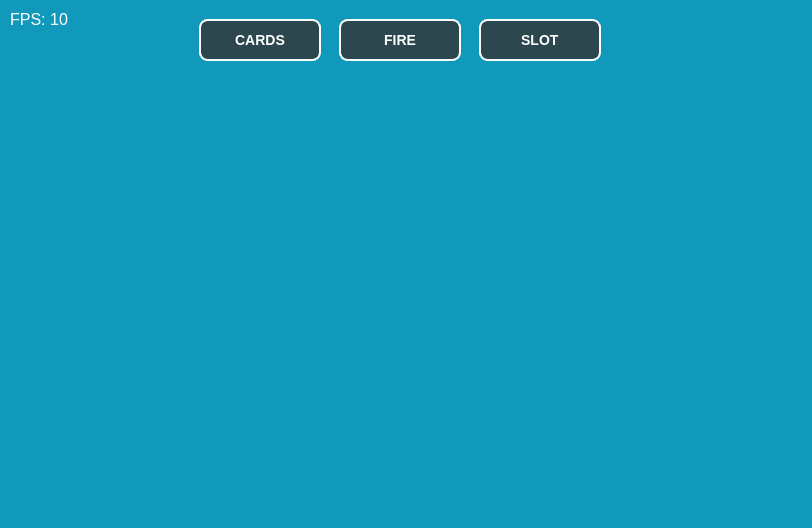
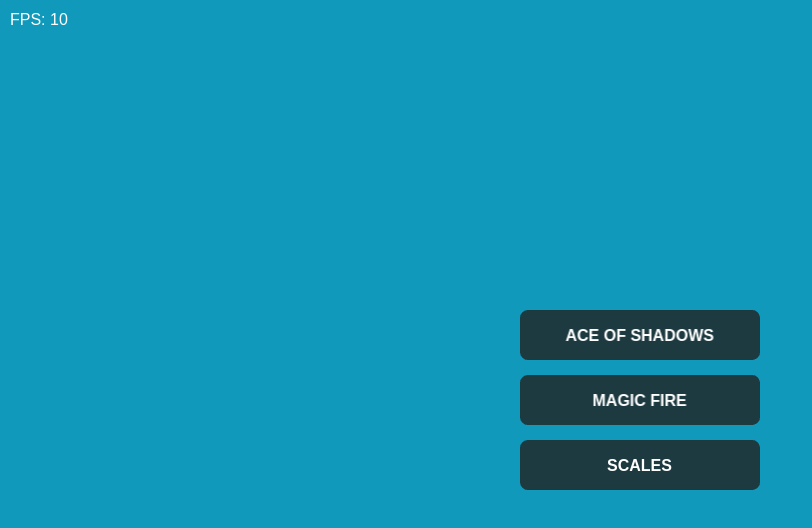
Before and after one commit to macetini/three-tasks-assignment, a website built with Vite: page index.html in a window 1280 px wide. Shown: the whole page, without its empty margins (0-812 px from the left). Built offline with nearby package versions, Linux system fonts and the light colour scheme; animation ran at ten frames a second.

Commit message:
refactor: enhance PixiJS application structure and styling

```diff
--- a/src/core/Game.ts
+++ b/src/core/Game.ts
@@ -13,10 +13,9 @@ export class Game {
         // Initialize with responsive settings
         await this.app.init({
             resizeTo: globalThis.window,
-            width: window.innerWidth,
-            height: window.innerHeight,
             autoDensity: true,
             antialias: true,
+            resolution: window.devicePixelRatio || 1,
             backgroundColor: 0x1099bb
 
         });
@@ -27,6 +26,9 @@ export class Game {
         gameContext.bootstrap();
 
         this.addDebugInfo();
+
+        const container = document.getElementById('game-container') || document.body;
+        container.appendChild(this.app.canvas);
     }
 
     private addDebugInfo(): void {
--- a/src/core/context/GameContext.ts
+++ b/src/core/context/GameContext.ts
@@ -16,7 +16,7 @@ export class GameContext {
     constructor(app: Application) {
         this.app = app;
         this.assetService = new AssetService();
-        this.mediatorMap = new MediatorMap(this.assetService);
+        this.mediatorMap = new MediatorMap(this.app, this.assetService);
     }
 
     public async bootstrap() {
--- a/src/core/mvcs/view/AbstractMediator.ts
+++ b/src/core/mvcs/view/AbstractMediator.ts
@@ -1,10 +1,12 @@
 // src/core/mvcs/mediators/AbstractMediator.ts
+import type { Application } from 'pixi.js';
 import type { AssetService } from '../service/AssetService';
 import type { AbstractView } from './AbstractView';
 import type { MediatorMap } from './MediatorMap';
 
 export abstract class AbstractMediator<T extends AbstractView> {
     protected view!: T;
+    protected app!: Application;
     protected assetService!: AssetService;
     protected mediatorMap!: MediatorMap;
     //protected signalBus!: SignalBus;
@@ -13,7 +15,8 @@ export abstract class AbstractMediator<T extends AbstractView> {
         this.view = view;
     }
 
-    public setterInject(assetService: AssetService, mediatorMap: MediatorMap): void {
+    public setterInject(app: Application, assetService: AssetService, mediatorMap: MediatorMap): void {
+        this.app = app;
         this.assetService = assetService;
         this.mediatorMap = mediatorMap;
     }
@@ -34,5 +37,5 @@ export abstract class AbstractMediator<T extends AbstractView> {
         // In a real framework, we would auto-remove signal listeners here.
     }
 
-    public viewComponent(): T { return this.view; }
+    protected viewComponent(): T { return this.view; }
 }
--- a/src/core/mvcs/view/MediatorMap.ts
+++ b/src/core/mvcs/view/MediatorMap.ts
@@ -1,4 +1,5 @@
 // src/core/mvcs/MediatorMap.ts
+import type { Application } from "pixi.js";
 import type { AssetService } from "../service/AssetService";
 import type { AbstractMediator } from "./AbstractMediator";
 import type { AbstractView } from "./AbstractView";
@@ -8,9 +9,11 @@ type MediatorClass<T extends AbstractView> = new (view: T) => AbstractMediator<T
 export class MediatorMap {
     private readonly mappings: Map<string, MediatorClass<any>> = new Map();
 
+    private readonly app: Application;
     private readonly assetService: AssetService;
 
-    constructor(assetService: AssetService) {
+    constructor(app: Application, assetService: AssetService) {
+        this.app = app;
         this.assetService = assetService;
     }
 
@@ -30,7 +33,7 @@ export class MediatorMap {
     }
 
     /**
-     * The register function is called by the RootViewMediator (or others)
+     * The register function is called when a view is added to the stage
      */
     public register<T extends AbstractView>(view: T): AbstractMediator<T> {
         const MediatorClass = this.mappings.get(view.constructor.name);
@@ -40,7 +43,7 @@ export class MediatorMap {
         }
 
         const mediator = new MediatorClass(view);
-        mediator.setterInject(this.assetService, this);
+        mediator.setterInject(this.app, this.assetService, this);
         mediator.onRegister();
 
         return mediator;
--- a/src/core/mvcs/view/component/MainMenuView.ts
+++ b/src/core/mvcs/view/component/MainMenuView.ts
@@ -3,44 +3,65 @@ import { Container, Graphics, Text } from 'pixi.js';
 import { AbstractView } from '../AbstractView';
 
 export class MainMenuView extends AbstractView {
-    // We'll expose these so the Mediator can listen to them
-    public readonly btnTask1 = new Container();
-    public readonly btnTask2 = new Container();
-    public readonly btnTask3 = new Container();
+    private _buttons: Container[] = [];
+    private readonly BUTTON_GAP = 15;
 
-    public override init(): void {
-        const buttonWidth = 120;
-        const spacing = 20;
+    public init(): void {
+        this.createButton("ACE OF SHADOWS", "CARDS");
+        this.createButton("MAGIC FIRE", "FIRE");
+        this.createButton("SCALES", "SLOT");
 
-        // Create 3 buttons
-        this.createButton(this.btnTask1, "CARDS", 0);
-        this.createButton(this.btnTask2, "FIRE", 1);
-        this.createButton(this.btnTask3, "SLOT", 2);
-
-        // Position the menu at the top center
-        this.x = 400; // Assuming 800 width, or handle in resize
-        this.y = 40;
+       // this.layout(); // Call once at init
     }
 
-    private createButton(container: Container, label: string, index: number): void {
+    private createButton(label: string, taskType: string): void {
+        const btn = new Container();
+        btn.cursor = 'pointer';
+        btn.eventMode = 'static';
+
         const bg = new Graphics()
-            .roundRect(-60, -20, 120, 40, 8)
-            .fill({ color: 0x333333, alpha: 0.8 })
-            .stroke({ width: 2, color: 0xffffff });
+            .roundRect(0, 0, 240, 50, 8)
+            .fill({ color: 0x222222, alpha: 0.8 });
 
         const txt = new Text({
             text: label,
-            style: { fill: 0xffffff, fontSize: 14, fontWeight: 'bold' }
+            style: { fill: 0xffffff, fontSize: 16, fontWeight: 'bold' }
         });
         txt.anchor.set(0.5);
+        txt.position.set(120, 25);
 
-        container.addChild(bg, txt);
-        container.x = (index - 1) * 140; // Spread them out
+        btn.addChild(bg, txt);
 
-        // Make interactive
-        container.interactive = true;
-        container.cursor = 'pointer';
+        btn.on('pointertap', () => {
+            //this.dispatchEvent(new CustomEvent('MENU_CLICK', { detail: taskType }));
+        });
 
-        this.addChild(container);
+        this.addChild(btn);
+        this._buttons.push(btn);
+    }
+
+    /**
+    * Aligns buttons vertically and centers the entire menu within
+    * the provided dimensions.
+    *
+    * @param width The current width of the Pixi screen
+    * @param height The current height of the Pixi screen
+    */
+    public layout(width: number, height: number): void {
+        const BTN_W = 240;
+        const BTN_H = 50;
+        let totalHeight = 0;
+
+        this._buttons.forEach((btn, index) => {
+            // Center buttons horizontally relative to this view's (0,0)
+            btn.x = -BTN_W / 2;
+            btn.y = index * (BTN_H + this.BUTTON_GAP);
+            totalHeight = btn.y + BTN_H;
+        });
+
+        // Optional: If you want the menu itself to be centered
+        // in your fixed virtual space (e.g. 1000px height)
+        this.y = height / 2 - totalHeight* 0.5;
+        this.x = width * 0.5;
     }
 }
--- a/src/core/mvcs/view/component/RootView.ts
+++ b/src/core/mvcs/view/component/RootView.ts
@@ -4,18 +4,22 @@ import { AbstractView } from '../AbstractView';
 
 export class RootView extends AbstractView {
     // We create dedicated layers for depth management
-    private backgroundLayer: Container = new Container();
-    private taskLayer: Container = new Container();
-    private uiLayer: Container = new Container();
+    private _backgroundLayer: Container = new Container();
+    private _taskLayer: Container = new Container();
+
+    private readonly _uiLayer: Container = new Container();
+    public get uiLayer(): Container {
+        return this._uiLayer;
+    }
 
     public override init(): void {
-        this.addChild(this.backgroundLayer);
-        this.addChild(this.taskLayer);
-        this.addChild(this.uiLayer);
+        this.addChild(this._backgroundLayer);
+        this.addChild(this._taskLayer);
+        this.addChild(this._uiLayer);
     }
 
     public addUI(view: AbstractView): void {
-        this.uiLayer.addChild(view);
+        this._uiLayer.addChild(view);
         view.init();
     }
 
@@ -23,15 +27,13 @@ export class RootView extends AbstractView {
      * The MainMediator calls this to swap Task 1, 2, or 3.
      */
     public setTaskView(view: AbstractView): void {
-        // 1. Clean up the previous view properly [RobotLegs style]
-        if (this.taskLayer.children.length > 0) {
-            const oldView = this.taskLayer.children[0] as AbstractView;
+        if (this._taskLayer.children.length > 0) {
+            const oldView = this._taskLayer.children[0] as AbstractView;
             if (oldView.dispose) oldView.dispose();
-            this.taskLayer.removeChildren();
+            this._taskLayer.removeChildren();
         }
 
-        // 2. Add the new view to the dedicated task layer
-        this.taskLayer.addChild(view);
+        this._taskLayer.addChild(view);
         view.init();
     }
 }
--- a/src/core/mvcs/view/mediator/MainMenuMediator.ts
+++ b/src/core/mvcs/view/mediator/MainMenuMediator.ts
@@ -4,29 +4,36 @@ import { MainMenuView } from '../component/MainMenuView';
 
 export class MainMenuMediator extends AbstractMediator<MainMenuView> {
 
-    public override onRegister(): void {
-        // RobotLegs style: Map signals/events to local handlers
-        this.view.btnTask1.on('pointerdown', () => this.onTaskRequest('CARDS'));
-        this.view.btnTask2.on('pointerdown', () => this.onTaskRequest('FIRE'));
-        this.view.btnTask3.on('pointerdown', () => this.onTaskRequest('SLOT'));
+    protected override viewComponent(): MainMenuView {
+        return this.view;
     }
 
-    private onTaskRequest(task: string): void {
-        console.log(`[MainMenuMediator] Requesting task: ${task}`);
+    public override onRegister(): void {
+        requestAnimationFrame(() => this.applyLayout());
+        this.app.renderer.on('resize', this.onResize);
+    }
 
-        /**
-         * SENIOR TIP: In a full framework, we'd dispatch a Signal here.
-         * For now, we'll use a custom DOM event or a callback passed
-         * through the mediatorMap if you want to keep it simple.
-         */
-        const event = new CustomEvent('SWITCH_TASK', { detail: task });
-        window.dispatchEvent(event);
+    private readonly onResize = (): void => {
+        this.applyLayout();
+    };
+
+    private applyLayout(): void {
+        const { width, height } = this.app.screen;
+
+        // Sanity check: CSS aspect-ratio ensures width < height for portrait
+        // If height is impossible, skip this update to prevent jumping
+        // I had some issues with this in the past
+        if (height > window.innerHeight * 1.5) {
+            console.error('[MainMenuMediator] Skipping layout update due to impossible height');
+            return;
+        }
+
+        console.log('[MainMenuMediator] Layout update', width, height);
+        this.view.layout(width, height);
     }
 
     public override onRemove(): void {
-        this.view.btnTask1.removeAllListeners();
-        this.view.btnTask2.removeAllListeners();
-        this.view.btnTask3.removeAllListeners();
+        this.app.renderer.off('resize', this.onResize);
         super.onRemove();
     }
 }
--- a/src/core/mvcs/view/mediator/RootViewMediator.ts
+++ b/src/core/mvcs/view/mediator/RootViewMediator.ts
@@ -1,11 +1,9 @@
 import { RootView } from '../component/RootView';
-import { MediatorMap } from '../MediatorMap';
-import { AssetService } from '../../service/AssetService';
-
-// Import Views for the switcher
 import { MainMenuView } from '../component/MainMenuView';
 import { AbstractMediator } from '../AbstractMediator';
+import { AceOfShadowsView } from '../component/AceOfShadowsView';
 import type { AbstractView } from '../AbstractView';
+import type { Container } from 'pixi.js';
 
 export class RootViewMediator extends AbstractMediator<RootView> {
     private _activeTaskMediator: AbstractMediator<any> | null = null;
@@ -15,38 +13,43 @@ export class RootViewMediator extends AbstractMediator<RootView> {
     }
 
     public override onRegister(): void {
-        console.log("[RootViewMediator] Initializing Application Layers...");
+        super.onRegister();
+        console.log("[RootViewMediator] Initializing Application Layers.");
 
         // 1. Setup the Permanent UI (Menu)
         this.initMenu();
 
         // 2. Listen for the Global Task Switch event
-        window.addEventListener('SWITCH_TASK', (e: any) => this.onSwitchTask(e.detail));
+        // Use a bound function so we can remove it later
+        window.addEventListener('SWITCH_TASK', this.handleSwitchTask);
 
-        // 3. Load the default Task (Task 1)
+        // 3. Load default
         this.onSwitchTask('CARDS');
     }
 
     private initMenu(): void {
-        const menuView = new MainMenuView();
-
-        // PLACE in the UI Layer (Always on top)
-        this.view.addUI(menuView);
-
-        // REGISTER the mediator
-        const menuMediator = this.mediatorMap.register(menuView);
-        menuMediator.onRegister();
+        this.addAndRegister(new MainMenuView(), this.view.uiLayer);
     }
 
+    private addAndRegister<T extends AbstractView>(view: T, layer: Container): void {
+        layer.addChild(view);
+        this.mediatorMap.register(view);
+        view.init();
+    }
+
+    // Helper to handle the event listener context
+    private readonly handleSwitchTask = (e: any): void => {
+        this.onSwitchTask(e.detail);
+    };
+
     private onSwitchTask(taskType: string): void {
-        console.log(`[RootViewMediator] Switching to task: ${taskType}`);
-
-        // Clean up current task before starting new one
+        // 1. Teardown existing mediator
         if (this._activeTaskMediator) {
             this._activeTaskMediator.onRemove();
             this._activeTaskMediator = null;
         }
 
+        // 2. Switch Task
         /*
         if (taskType === 'CARDS') {
             this.showTask(AceOfShadowsView);
@@ -55,21 +58,24 @@ export class RootViewMediator extends AbstractMediator<RootView> {
         }*/
     }
 
-    /*private showTask(ViewClass: new (as: AssetService) => AbstractView): void {
-        // 1. Create View Instance
-        const viewInstance = new ViewClass();//this.assetService);
+    private showTask(ViewClass: new (...args: any[]) => AbstractView): void {
+        // Instantiate the View
+        const viewInstance = new ViewClass();
 
-        // 2. PLACE in the Task Layer (RootView handles cleanup of old children)
+        // RootView handles adding to taskLayer and removing old children
         this.view.setTaskView(viewInstance);
 
-        // 3. REGISTER & INIT Mediator
-        this._activeTaskMediator = this._mediatorMap.register(viewInstance);
-        this._activeTaskMediator.initialize();
-    }*/
+        // Register couples them and calls onRegister() automatically
+        this._activeTaskMediator = this.mediatorMap.register(viewInstance);
+    }
 
     public override onRemove(): void {
-        //window.removeEventListener('SWITCH_TASK', this.onSwitchTask);
-        if (this._activeTaskMediator) this._activeTaskMediator.onRemove();
+        window.removeEventListener('SWITCH_TASK', this.handleSwitchTask);
+
+        if (this._activeTaskMediator) {
+            this._activeTaskMediator.onRemove();
+        }
+
         super.onRemove();
     }
 }
--- a/src/style/game.module.css
+++ b/src/style/game.module.css
@@ -1,19 +1,28 @@
 .gameCanvas {
   display: block;
-  position: absolute;
-  top: 0;
-  left: 0;
-  width: 100%;
-  height: 100%;
-  /* Ensure no touch-action delay on mobile */
+  /* Fixed Aspect Ratio */
+  aspect-ratio: 9 / 16;
+
+  /* Scale to fit screen without overflowing */
+  max-width: 100%;
+  max-height: 100vh;
+
+  /* Center it */
+  margin: auto;
+
+  /* Touch handling */
   touch-action: none;
+  background-color: #1099bb;
 }
 
 :global(body) {
   margin: 0;
   padding: 0;
-  width: 100%;
-  height: 100%;
+  width: 100vw;
+  height: 100vh;
+  display: flex;
+  align-items: center;
+  justify-content: center;
+  background-color: #000; /* Black bars background */
   overflow: hidden;
-  background-color: #1099bb;
 }
--- a/style/style.css
+++ /dev/null
@@ -1,26 +0,0 @@
-/* 1. Remove all margins and padding from the root elements */
-html,
-body {
-  margin: 0;
-  padding: 0;
-  width: 100%;
-  height: 100%;
-  overflow: hidden; /* no the scrollbars/sliders */
-  background-color: #1099bb; /* TODO - This does not work */
-}
-
-/* 2. Ensure the #app container doesn't restrict the game size */
-#app {
-  width: 100%;
-  height: 100%;
-  margin: 0;
-  padding: 0;
-}
-
-/* 3. Make the canvas behave like a background layer */
-canvas {
-  display: block;
-  position: absolute;
-  top: 0;
-  left: 0;
-}
```
Also changed, not shown: index.html (+2 -5 lines).
